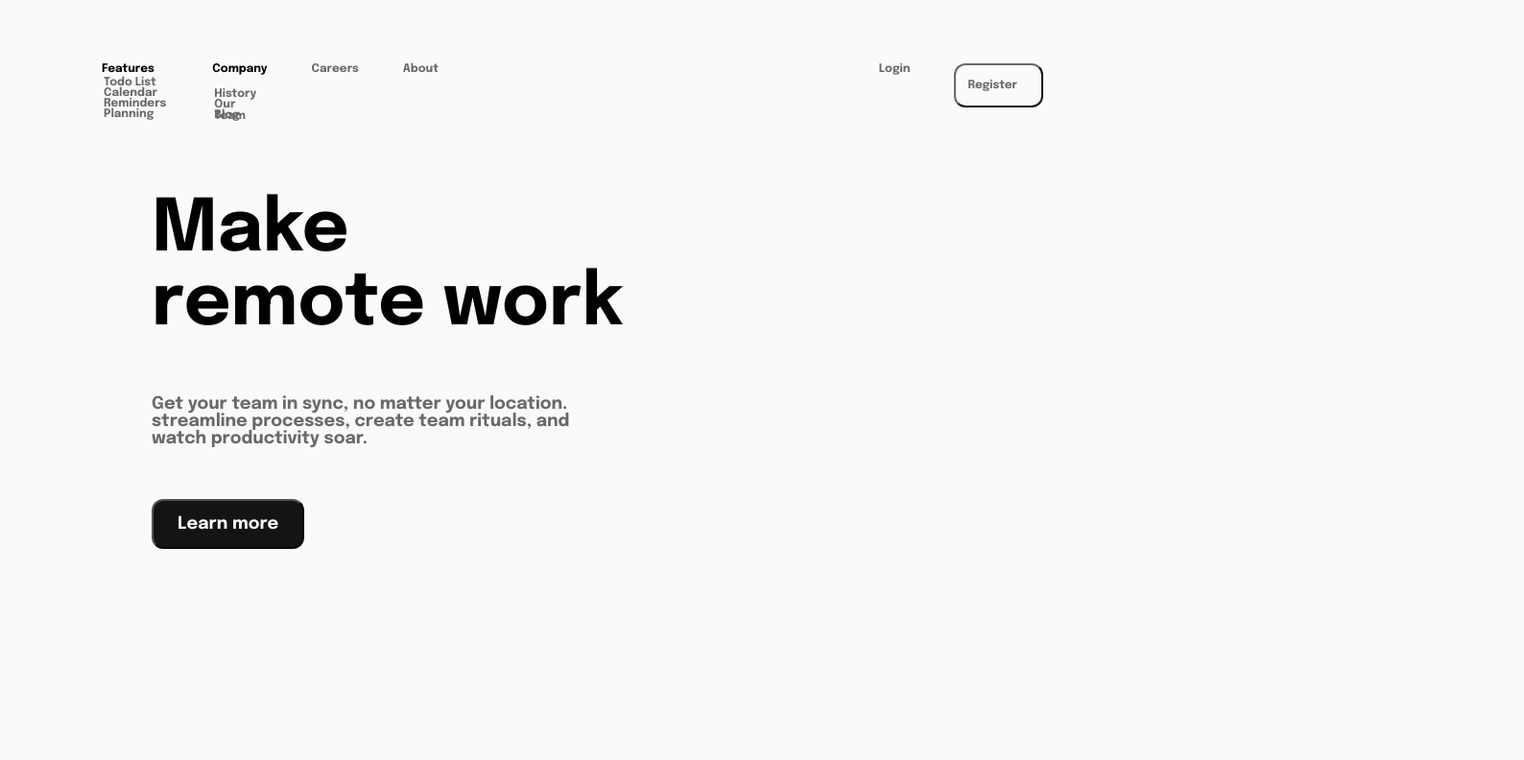
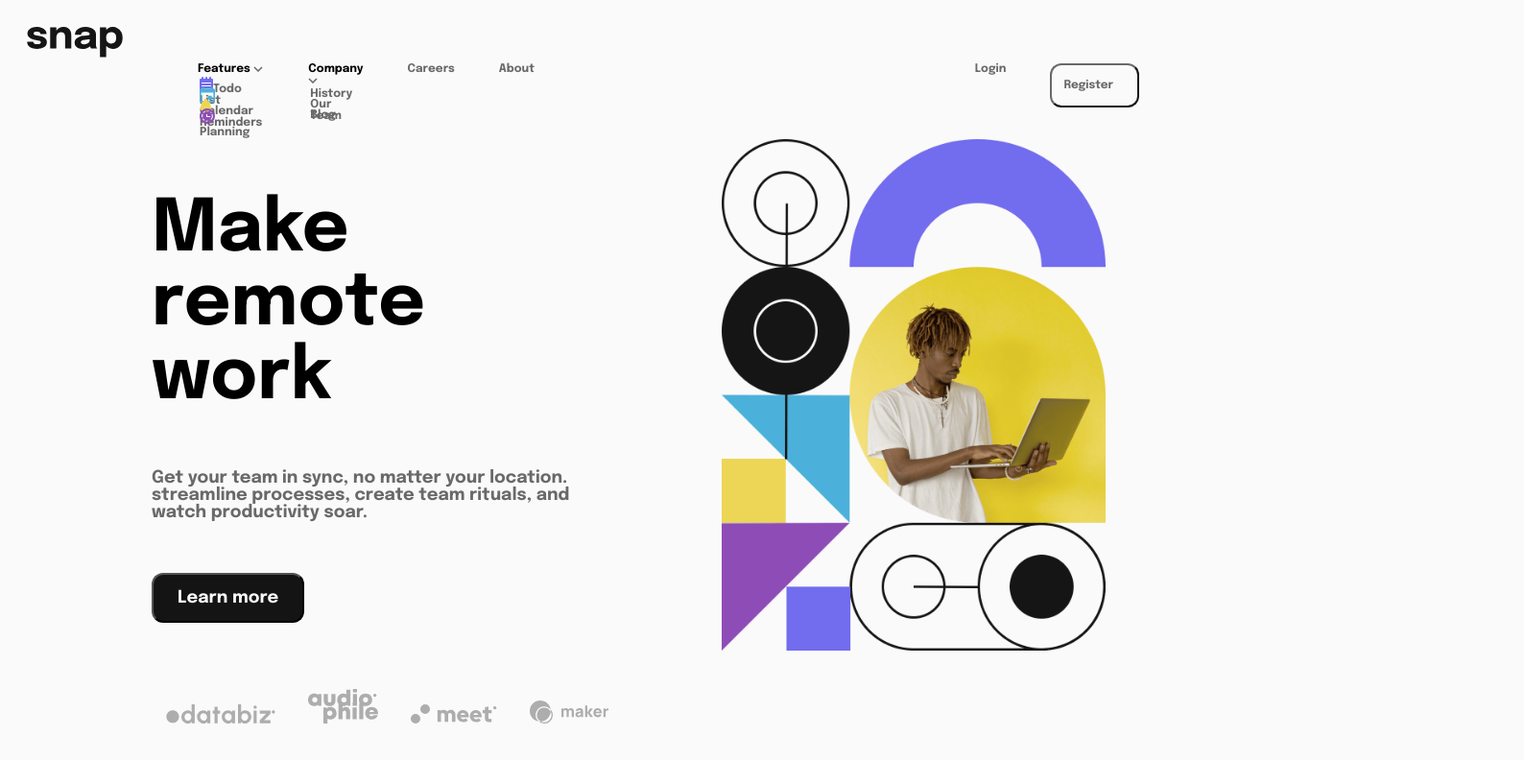
Before and after one commit to Mikadua/Cch-Challenge-, a plain HTML site: page index.html in a window 1280 px wide. Shown: the whole page at 96% size, 1588 px wide, since content can reach past the window. Drawn offline with Linux system fonts and the light colour scheme; files whose address does not match are found by name.

Commit message:
Update index.html

```diff
--- a/index.html
+++ b/index.html
@@ -8,35 +8,35 @@
   </head>
   <body>
     <header>
-      <aside><img src="images/logo.svg" alt="" width="100" /></aside>
+      <aside><img src="logo.svg" alt="" width="100" /></aside>
       <div>
         <nav>
           <ul>
             <dl>
-              Features <img src="images/icon-arrow-down.svg" alt="" />
+              Features <img src="icon-arrow-down.svg" alt="" />
               <dt>
                 <a href=""
-                  ><img src="images/icon-todo.svg" alt="" />Todo List</a
+                  ><img src="icon-todo.svg" alt="" />Todo List</a
                 >
               </dt>
               <dt>
                 <a href=""
-                  ><img src="images/icon-calendar.svg" alt="" />Calendar</a
+                  ><img src="icon-calendar.svg" alt="" />Calendar</a
                 >
               </dt>
               <dt>
                 <a href=""
-                  ><img src="images/icon-reminders.svg" alt="" />Reminders</a
+                  ><img src="icon-reminders.svg" alt="" />Reminders</a
                 >
               </dt>
               <dt>
                 <a href=""
-                  ><img src="images/icon-planning.svg" alt="" />Planning</a
+                  ><img src="icon-planning.svg" alt="" />Planning</a
                 >
               </dt>
             </dl>
             <dl>
-              Company <img src="images/icon-arrow-down.svg" alt="" />
+              Company <img src="icon-arrow-down.svg" alt="" />
               <dt><a href="">History</a></dt>
               <dt><a href="">Our Team</a></dt>
               <dt><a href="">Blog</a></dt>
@@ -55,7 +55,7 @@
     </header>
     <main>
       <figure>
-        <img src="images/image-hero-desktop.png" alt="" width="400" />
+        <img src="image-hero-desktop.png" alt="" width="400" />
       </figure>
       <br />
       <h1>Make <br />remote work</h1>
@@ -71,10 +71,10 @@
       <br />
       <br />
       <section>
-        <img src="images/client-databiz.svg" alt="" />
-        <img src="images/client-audiophile.svg" alt="" />
-        <img src="images/client-meet.svg" alt="" />
-        <img src="images/client-maker.svg" alt="" />
+        <img src="client-databiz.svg" alt="" />
+        <img src="client-audiophile.svg" alt="" />
+        <img src="client-meet.svg" alt="" />
+        <img src="client-maker.svg" alt="" />
       </section>
     </main>
   </body>
```
